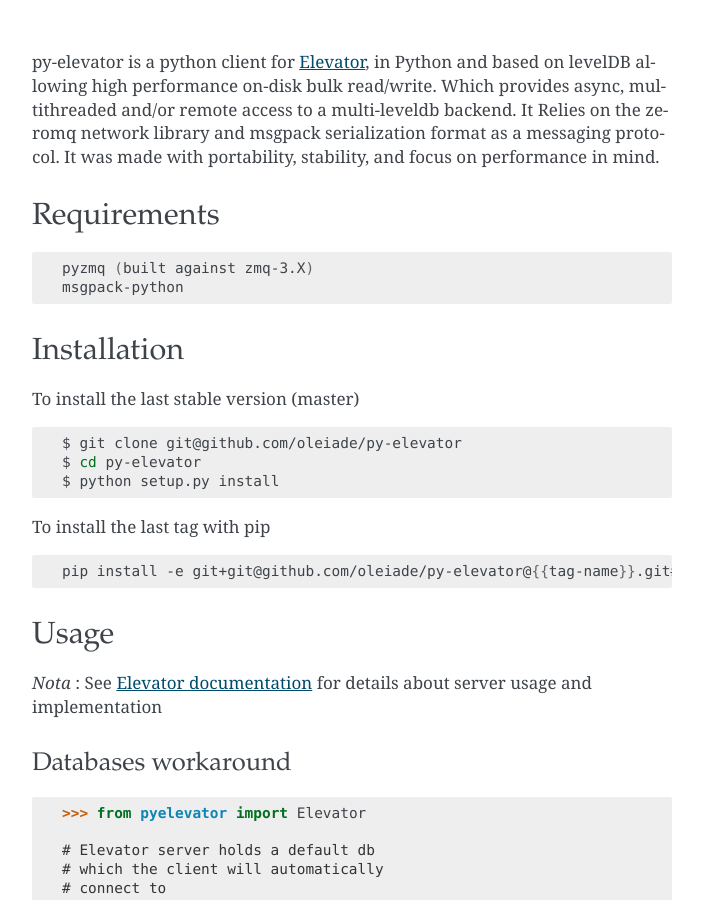
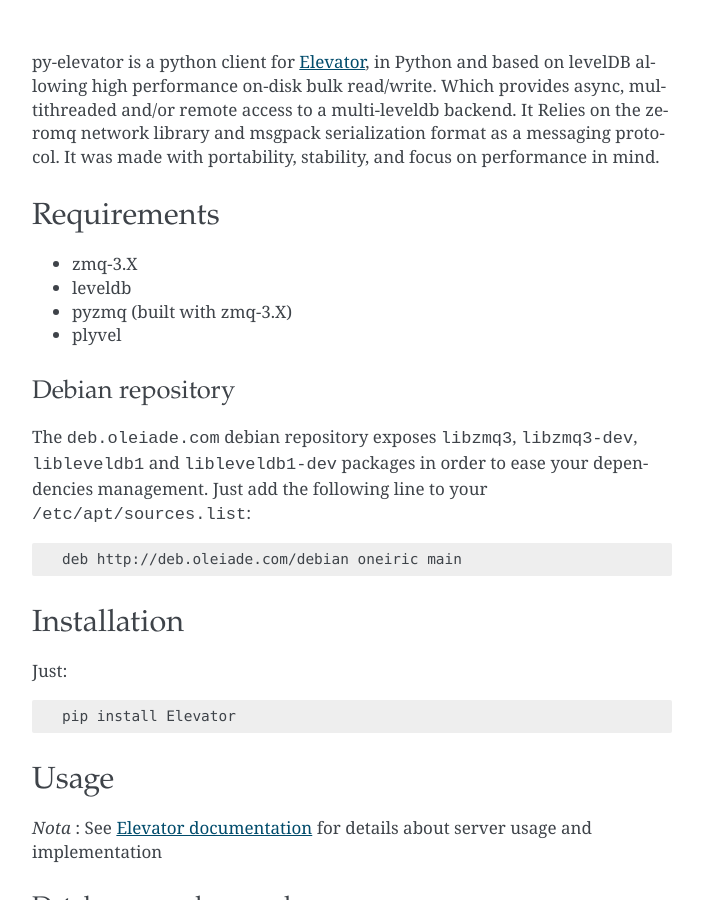
Before and after one commit to oleiade/py-elevator, a Sphinx documentation site: the page built from docs/source/index.rst, in a window 1280 px wide and 900 px high, scrolled down 227 px. Shown: the whole window, without its empty margins (288-991 px from the left). Built offline with Sphinx 7.4.7, drawn with Linux system fonts in a browser that asks for light colours.

Commit message:
Update: documentation install instructions

```diff
--- a/docs/source/index.rst
+++ b/docs/source/index.rst
@@ -13,28 +13,28 @@
 Requirements
 =============
 
+- zmq-3.X
+- leveldb
+- pyzmq (built with zmq-3.X)
+- plyvel
+
+
+Debian repository
+-----------------
+
+The ``deb.oleiade.com`` debian repository exposes ``libzmq3``, ``libzmq3-dev``, ``libleveldb1`` and ``libleveldb1-dev`` packages in order to ease your dependencies management. Just add the following line to your ``/etc/apt/sources.list``:
+
 .. code-block:: bash
 
-    pyzmq (built against zmq-3.X)
-    msgpack-python
+    deb http://deb.oleiade.com/debian oneiric main
 
 .. _installation:
 Installation
 =============
 
-To install the last stable version (master)
+Just::
 
-.. code-block:: bash
-
-    $ git clone git@github.com/oleiade/py-elevator
-    $ cd py-elevator
-    $ python setup.py install
-
-To install the last tag with pip
-
-.. code-block:: bash
-
-    pip install -e git+git@github.com/oleiade/py-elevator@{{tag-name}}.git#egg=py-elevator
+    pip install Elevator
 
 
 Usage
```
